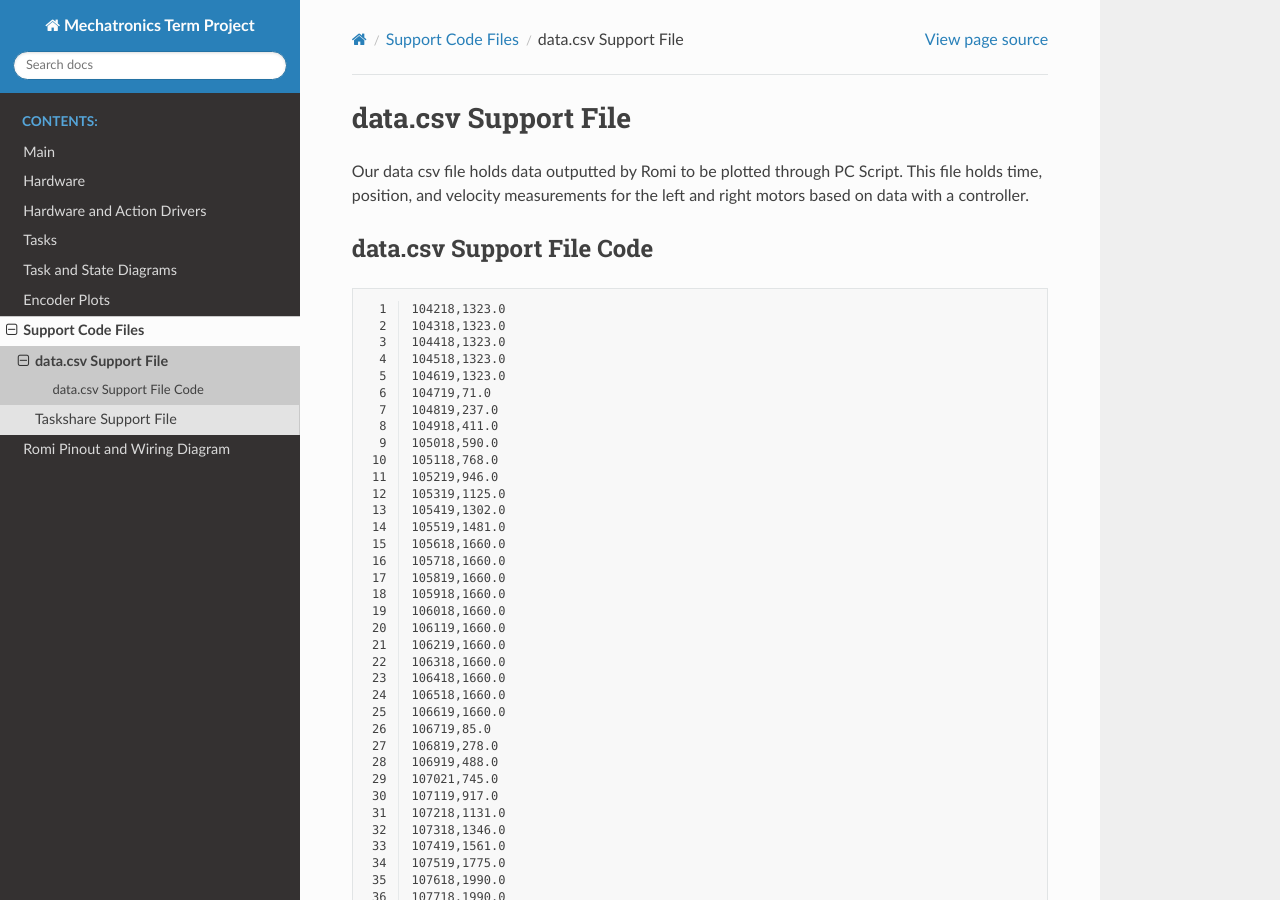
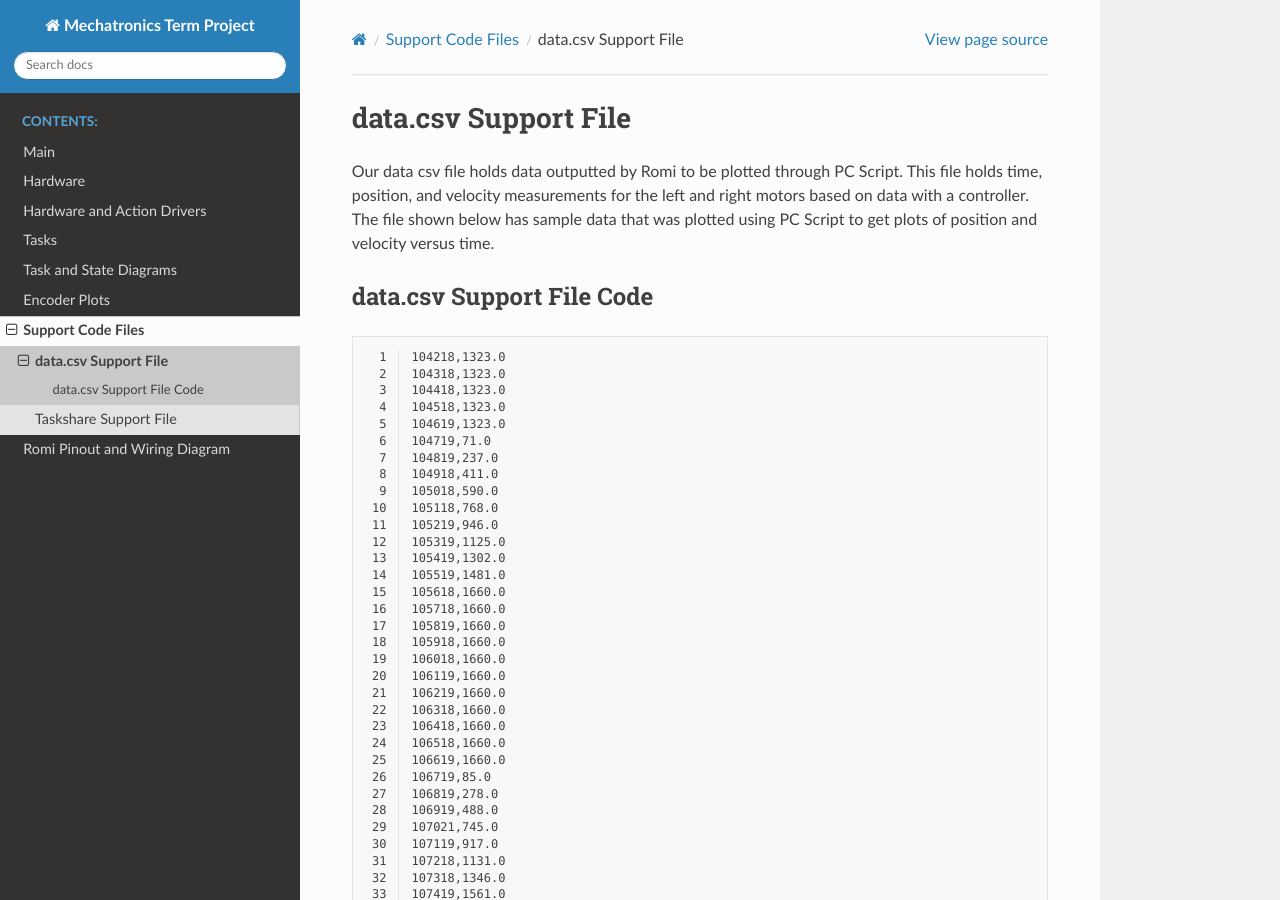
Before and after one commit to emmicayer/Mechatronics-Repository, a Sphinx documentation site: the page built from docs/datacsv.rst, in a window 1280 px wide and 900 px high. Built offline with Sphinx 7.4.7 and the Read the Docs theme 3.1.0, drawn with Linux system fonts in a browser that asks for light colours; pages that are not in the unit, such as notebooks, are missing from menus.

Commit message:
Update datacsv.rst

```diff
--- a/docs/datacsv.rst
+++ b/docs/datacsv.rst
@@ -1,7 +1,7 @@
 data.csv Support File
 =====
 
-Our data csv file holds data outputted by Romi to be plotted through PC Script. This file holds time, position, and velocity measurements for the left and right motors based on data with a controller.
+Our data csv file holds data outputted by Romi to be plotted through PC Script. This file holds time, position, and velocity measurements for the left and right motors based on data with a controller. The file shown below has sample data that was plotted using PC Script to get plots of position and velocity versus time.
 
 
 data.csv Support File Code
```
